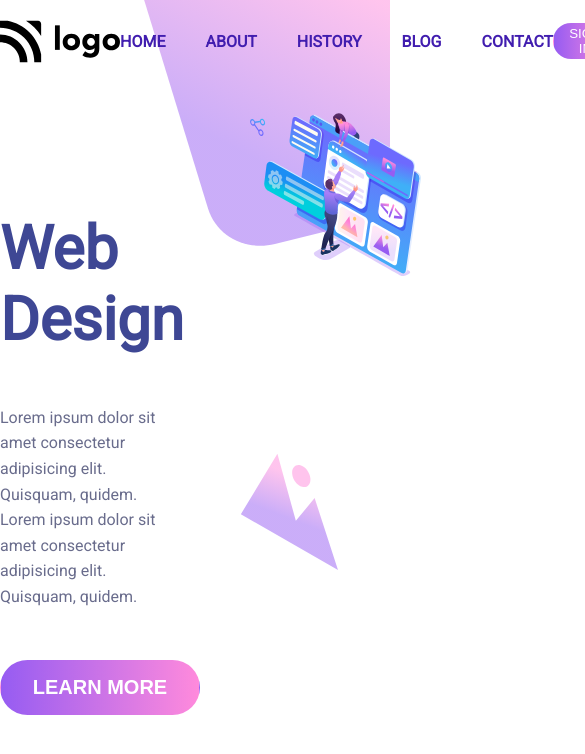
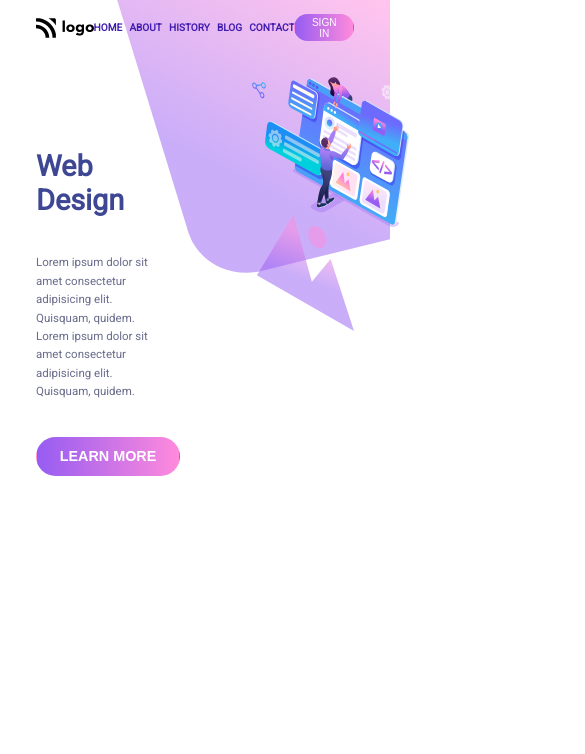
Before and after one commit to niranjanrai/Web-Designing-, a plain HTML site: page index.html in a window 390 px wide. Shown: the top 754 px of the page, 585 px wide, since content can reach past the window. Drawn offline with Linux system fonts and the light colour scheme.

Commit message:
first commit

```diff
--- a/css/index.css
+++ b/css/index.css
@@ -1,3 +1,7 @@
+/* ............................. */
+/* GENERAL AND CSS RESET  */
+/* ............................. */
+
 * {
   padding: 0;
   margin: 0;
@@ -14,6 +18,10 @@ body {
   margin-top: 2rem;
 }
 
+/* ............................. */
+/* NAVBAR  */
+/* ............................. */
+
 nav {
   display: flex;
   justify-content: space-between;
@@ -27,10 +35,9 @@ nav {
 
 nav img {
   width: 12rem;
-
 }
 
-nav img:hover{
+nav img:hover {
   cursor: pointer;
 }
 .nav-items {
@@ -41,7 +48,7 @@ nav img:hover{
   font-size: 1.6rem;
   line-height: 1.6;
   color: #411daf;
-  transition: all .3s ease-in;
+  transition: all 0.3s ease-in;
 }
 .nav-item:hover {
   color: #965cf2;
@@ -60,13 +67,13 @@ nav img:hover{
 button:hover {
   cursor: pointer;
 }
-
-/* Hero section */
+/* ............................. */
+/* INTRO SECTION  */
+/* ............................. */
 .intro-section {
   display: grid;
   grid-template-columns: 30fr 70fr;
   /* column-gap: 2rem; */
-
 
   max-width: 120rem;
   margin: 0 auto;
@@ -82,21 +89,21 @@ button:hover {
 .left-section h1 {
   font-size: 6rem;
   font-weight: 600;
-    color: #3E4794;
+  color: #3e4794;
 }
 
 .left-section h4 {
   font-size: 1.6rem;
   line-height: 1.6;
   font-weight: 400;
-    color: #696C8C;
+  color: #696c8c;
   text-align: left;
   padding-right: 2rem;
 }
 
 .learn-more-btn {
   display: block;
-    width: 20rem    ;
+  width: 20rem;
   padding: 1.5rem 2.5rem;
   font-size: 2rem;
   font-weight: 600;
@@ -106,7 +113,9 @@ button:hover {
   background: linear-gradient(to right, #965cf2, #ff8adc);
 }
 
-/* Imaged section */
+/* ............................. */
+/* IMAGE SECTION  */
+/* ............................. */
 
 .imgs-div {
   position: relative;
@@ -128,12 +137,85 @@ button:hover {
   margin-left: 5rem;
 }
 
-
-.bg-img{
+.bg-img {
   width: 63%;
   position: absolute;
   top: 0px;
   right: 0px;
   z-index: -1;
+}
 
+/* ............................. */
+/* MEDIA QUARIES  */
+/* ............................. */
+@media (max-width: 1200px) {
+  nav {
+    padding: 0 5rem;
   }
+  .left-section {
+    padding: 0 5rem;
+  }
+  .left-section h1 {
+    font-size: 5rem;
+  }
+}
+@media (max-width: 900px) {
+  html {
+    font-size: 55%;
+  }
+}
+@media (max-width: 700px) {
+  html {
+    font-size: 55%;
+  }
+  .nav-items {
+    gap: 2rem;
+  }
+}
+@media (max-width: 600px) {
+  html {
+    font-size: 45%;
+  }
+  .nav-items {
+    gap: 2rem;
+  }
+}
+@media (max-width: 500px) {
+  html {
+    font-size: 45%;
+  }
+  nav img {
+    width: 10rem;
+  }
+  .nav-items {
+    gap: 2rem;
+  }
+  .nav-item {
+    font-size: 1.5rem;
+  }
+  .left-section h1 {
+    font-size: 4rem;
+  }
+  .left-section h4 {
+    font-size: 1.6rem;
+    width: 100%;
+  }
+  .bg-img {
+    width: 70%;
+    /* height: 100%; */
+  }
+}
+@media (max-width: 450px) {
+  nav img {
+    width: 8rem;
+  }
+  .nav-items {
+    gap: 1rem;
+  }
+  .nav-item {
+    font-size: 1.4rem;
+  }
+  .signin-btn {
+    font-size: 1.4rem;
+  }
+} ;
```
Lines whose indentation alone changed are shown as unchanged.
